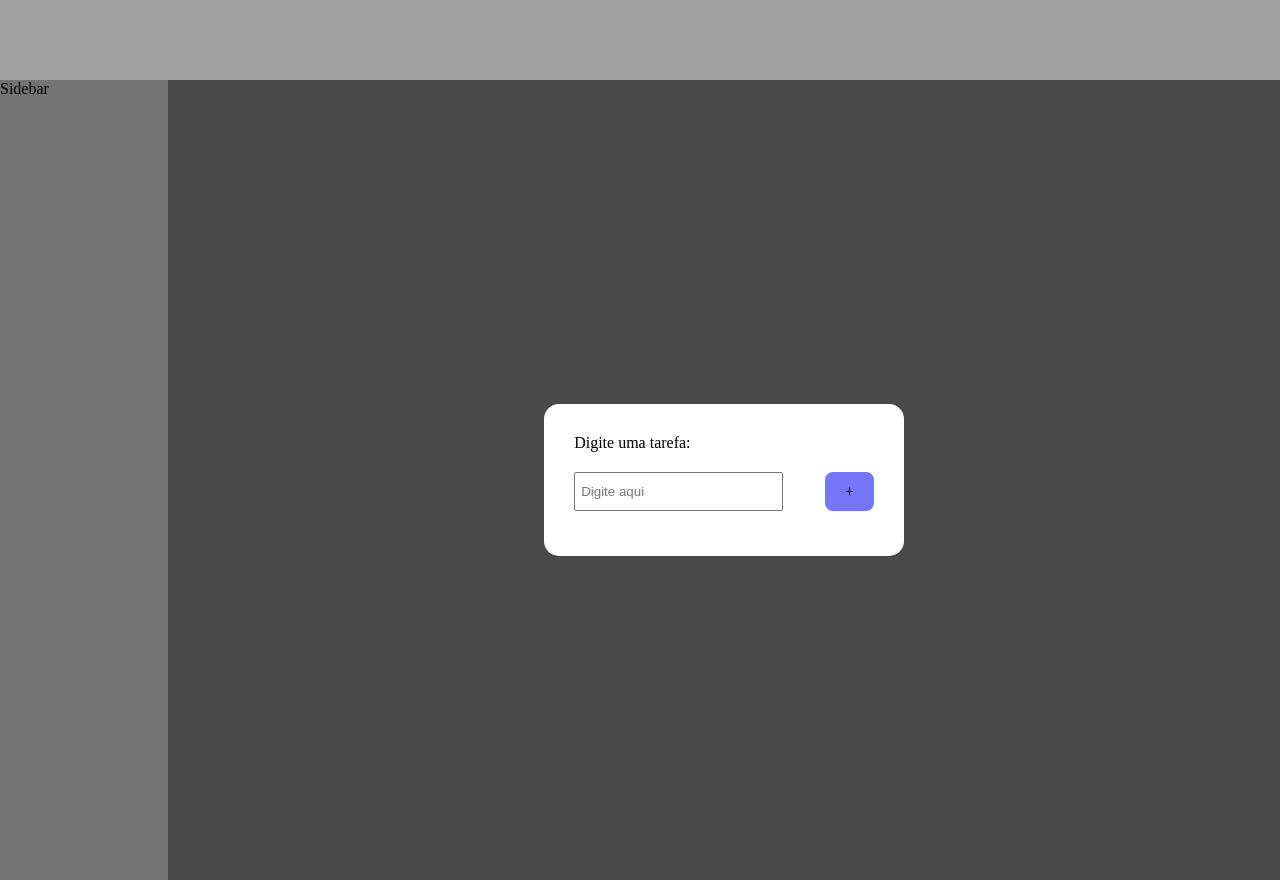
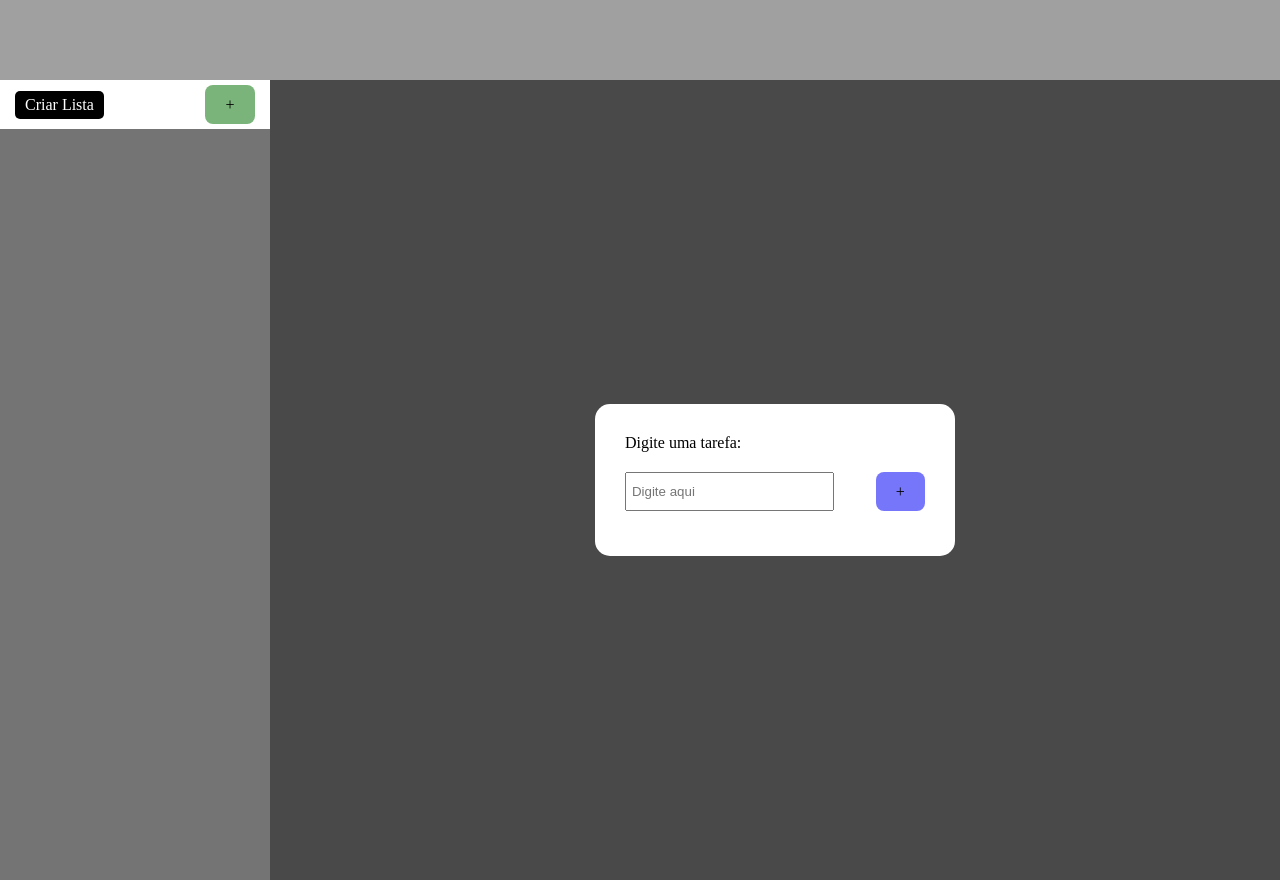
Before and after one commit to marcellx44/Front-End, a React (Vite) app in the folder React-To-Do-List/to-do-list/: page / in a window 1280 px wide. Built offline with nearby package versions, Linux system fonts and the light colour scheme.

Commit message:
Adicionei uma div no sidebar para o usuário conseguir criar uma nova lista

```diff
--- a/React-To-Do-List/to-do-list/src/App.tsx
+++ b/React-To-Do-List/to-do-list/src/App.tsx
@@ -53,6 +53,7 @@ function App() {
         <TodoList>
 
         </TodoList>
+
       </Principal>
     </ItemContextProvider.Provider>
   )
--- a/React-To-Do-List/to-do-list/src/components/Sidebar/Sidebar.tsx
+++ b/React-To-Do-List/to-do-list/src/components/Sidebar/Sidebar.tsx
@@ -2,7 +2,12 @@ import "./sidebar.estilos.css"
 export function Sidebar(){
     return(
         <nav className="container-sidebar">
-            <p>Sidebar</p>
+            <div className="container-create-list">
+                <label htmlFor="">
+                    Criar Lista
+                </label>
+                <button id="btn-create-list">+</button>
+            </div>
         </nav>
     )
 }
--- a/React-To-Do-List/to-do-list/src/components/Sidebar/sidebar.estilos.css
+++ b/React-To-Do-List/to-do-list/src/components/Sidebar/sidebar.estilos.css
@@ -3,3 +3,22 @@
     flex-grow:0.15;
     height:100vh;
 }
+
+.container-create-list{
+    background-color: white;
+    display:flex;
+    justify-content: space-between;
+    align-items: center;
+    padding: 5px 15px;
+}
+
+.container-create-list>label{
+    background-color: black;
+    color:white;
+    padding:5px 10px;
+    border-radius:5px;
+}
+
+#btn-create-list{
+    background-color: rgb(122, 180, 122);
+}
```
